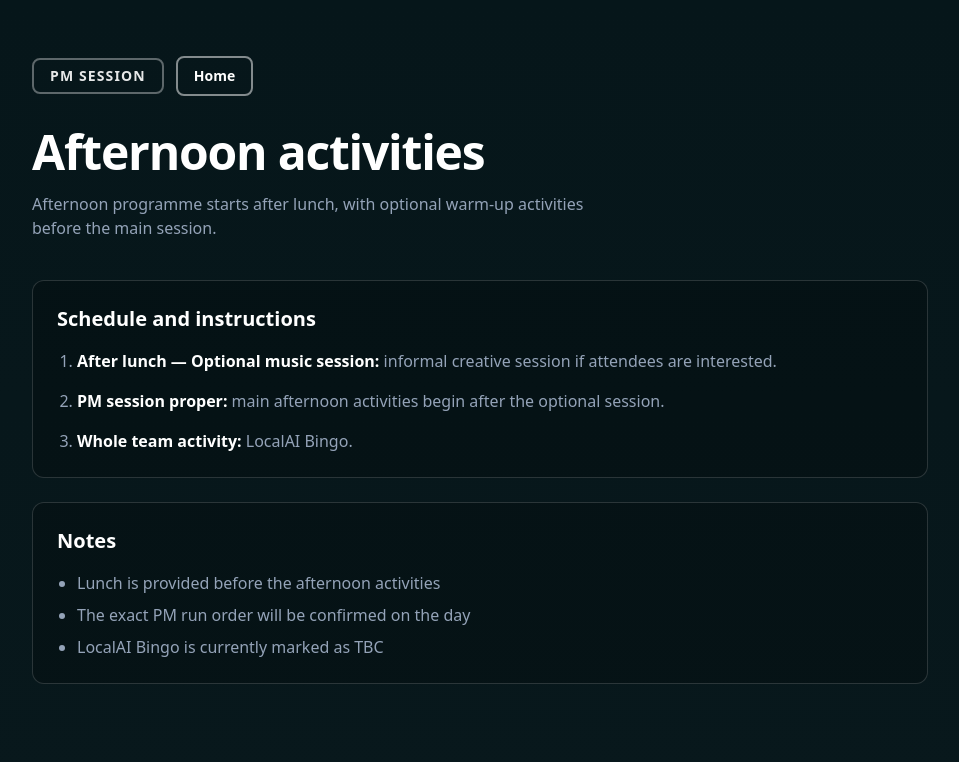
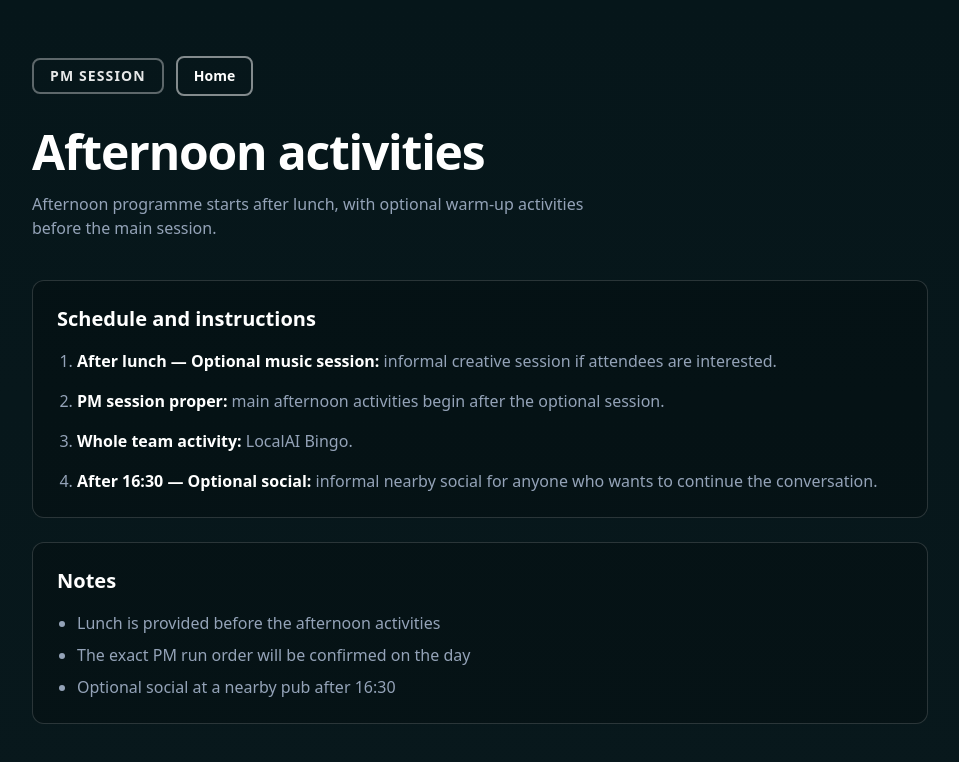
Before and after one commit to robbfox/localai, a Next.js app: page /activities/pm in a window 1280 px wide. Shown: the top 762 px of the page, without its empty margins (160-1119 px from the left). Built offline with nearby package versions, Linux system fonts and the light colour scheme.

Commit message:
feat: add optional post-event social activity to PM schedule details

```diff
--- a/src/app/activities/pm/page.tsx
+++ b/src/app/activities/pm/page.tsx
@@ -38,6 +38,10 @@ export default function PmActivitiesPage() {
             <li>
               <strong className="text-text-dark-primary">Whole team activity:</strong> LocalAI Bingo.
             </li>
+            <li>
+              <strong className="text-text-dark-primary">After 16:30 — Optional social:</strong>{" "}
+              informal nearby social for anyone who wants to continue the conversation.
+            </li>
           </ol>
         </section>
 
@@ -46,7 +50,7 @@ export default function PmActivitiesPage() {
           <ul className="mt-4 list-disc space-y-2 pl-5 text-text-dark-secondary">
             <li>Lunch is provided before the afternoon activities</li>
             <li>The exact PM run order will be confirmed on the day</li>
-            <li>LocalAI Bingo is currently marked as TBC</li>
+            <li>Optional social at a nearby pub after 16:30</li>
           </ul>
         </section>
       </div>
```
